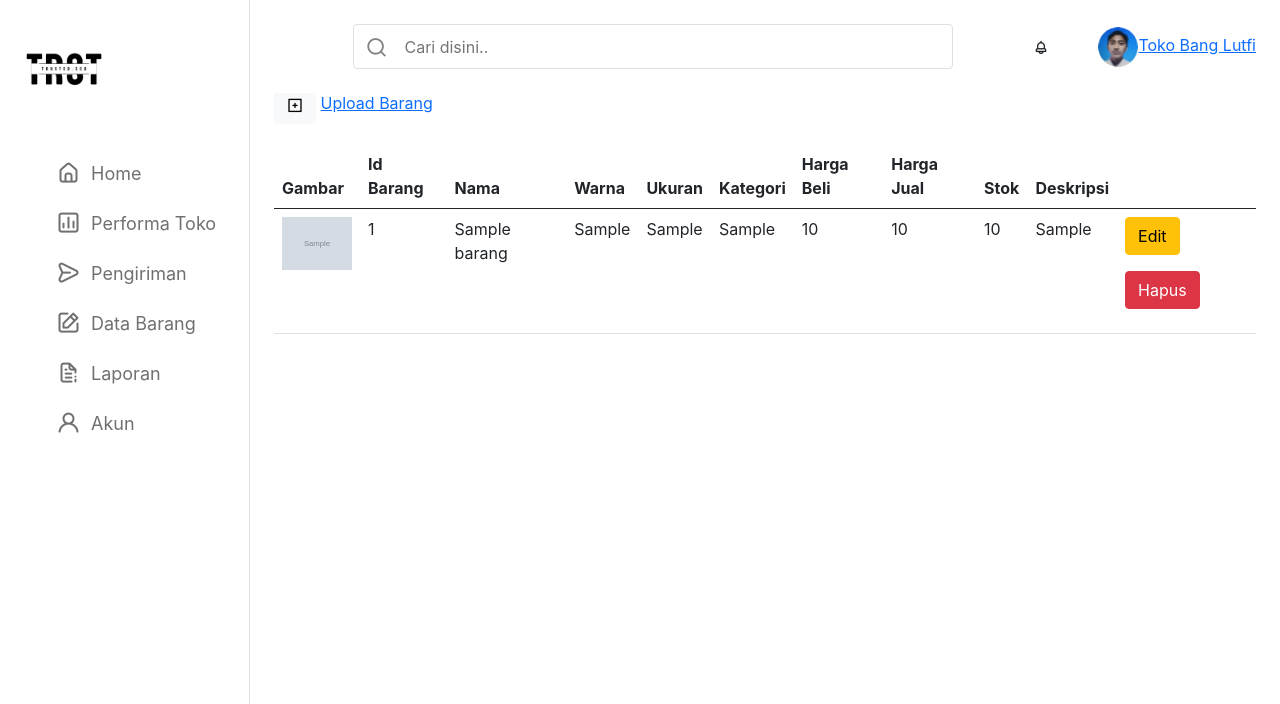
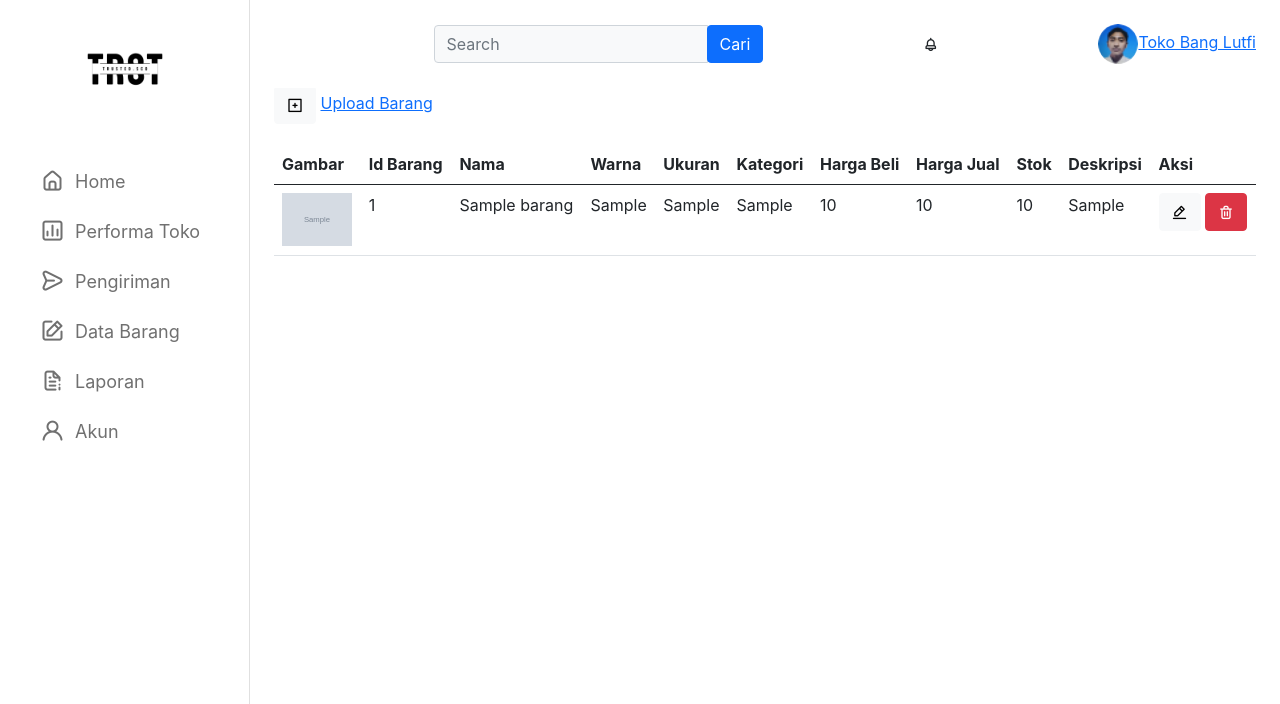
Before and after one commit to kusmayogi/Trusted-website, a PHP site: page /data_barang.php in a window 1280 px wide. Shown: the top 704 px of the page. Run offline with PHP 8.4, Linux system fonts and the light colour scheme; tables that the repository leaves empty or names only in its code hold one stand-in row (values such as "Sample post"); grey boxes marked "Sample" are stand-in pictures; data that the repository does not hold is empty; some libraries are stand-ins or nearby versions.

Commit message:
update data barang

```diff
--- a/data_barang.php
+++ b/data_barang.php
@@ -1,4 +1,5 @@
 <?php
+error_reporting(0);
 require "koneksi.php"
 
 ?>
@@ -9,26 +10,20 @@ require "koneksi.php"
     <meta name="viewport" content="width=device-width, initial-scale=1">
     <link rel="stylesheet" type="text/css" href="css/bootstrap.min.css">
     <link rel="stylesheet" href="https://unicons.iconscout.com/release/v4.0.0/css/line.css">
+    <script src="https://kit.fontawesome.com/5be573901b.js" crossorigin="anonymous"></script>
     <link rel="stylesheet" href="style.css">
     <title>Data Barang</title>
-    <!-- <style type="text/css">
-       a button{
-        background-color: salmon;
-        color: $fff;
-        padding: 10px;
-        font-size: 12px;
-       }
-    </style> -->
+
   </head>
   <body>
     <nav>
-        <div class="logo-name">
+        <!-- <div class="logo-name"> -->
             <div class="logo-image">
                 <img src="image/TRST.png" width="200">
             </div>
-        </div>
+        <!-- </div> -->
         <div class="menu-items">
-            <ul class="nav-links">
+            <ul class="nav-links nav-link collapsed">
             <li><a href="home.php">
                     <i class="uil uil-estate"></i>
                         <span class="link-name">Home</span>
@@ -59,17 +54,24 @@ require "koneksi.php"
     <section class="dashboard">
         <div class="top">
             <i></i>
-            <div class="search-box">
-                <i class="uil uil-search"></i>
-                <input type="text" placeholder="Cari disini..">
-            </div>
+            <form action="" method="POST" class="d-none d-sm-inline-block form-inline mr-auto ml-md-3 my-2 my-md-0 mw-100 navbar-search">
+                <div class="input-group">
+                    <input type="text" name="query" class="form-control bg-light border-o" placeholder="Search">
+                    <div class="input-group-append">
+                        <button type="submit" name="cari" class="btn btn-primary">Cari
+                            <!-- <i class="uil-search"></i> -->
+                        </button>
+                    </div>
+                </div>
+            </form>
+
             <div class="notifications">
                 <i class="uil uil-bell"></i>
             </div>
 
             <a href="login.php"><img src="image/lutpi.png" alt=""><span class="link-name">Toko Bang Lutfi</span></a>
         </div>
-        <div class="row">
+  <div class="row">
       <div class="col mb-3">
       <button type="button" class="btn btn-primary">Primary</button>
       </div>
@@ -95,13 +97,20 @@ require "koneksi.php"
         <th scope="col">Harga Jual</th>
         <th scope="col">Stok</th>
         <th scope="col">Deskripsi</th>
-        <th scope="col"></th>
+        <th scope="col">Aksi</th>
       </tr>
     </thead>
     <tbody>
       <?php
-      $tampil = mysqli_query($koneksi, "SELECT * FROM barang order by id_barang asc");
-      while ($data = mysqli_fetch_array($tampil)):
+     $query = $_POST['query'];
+      if ($query != ''){
+            $tampil = mysqli_query($koneksi, "SELECT * FROM barang WHERE nama LIKE '%$query%' OR kategori LIKE '%$query%' OR ukuran LIKE '%$query%' ");
+      } else{
+            $tampil = mysqli_query($koneksi, "SELECT * FROM barang order by id_barang asc");
+      }
+
+      if(mysqli_num_rows($tampil)){
+      while ($data = mysqli_fetch_array($tampil)){
       ?>
       <tr>
         <td><img src="image/<?php echo $data['gambar'];?>"width="70px"></td>
@@ -116,11 +125,13 @@ require "koneksi.php"
         <td><?= $data['deskripsi']?></td>
         <!-- <td><button type="submit" class="btn btn-danger mb-3" name="hal">hapus</button></td> -->
         <td>
-           <a href="edit_barang.php?id_barang=<?php echo $data['id_barang']; ?>" name="bupdate" class="btn btn-warning mb-3">Edit</a>
-           <a href="hapus_barang.php?id_barang=<?php echo $data['id_barang']; ?>" name="bhapus"class="btn btn-danger mb-3">Hapus</a>
+           <a href="edit_barang.php?id_barang=<?php echo $data['id_barang']; ?>" name="bupdate" class="btn btn-light mb-3"><i class="uil uil-edit-alt"></i></a>
+           <a href="hapus_barang.php?id_barang=<?php echo $data['id_barang']; ?>" name="bhapus"class="btn btn-danger mb-3"><i class="uil uil-trash-alt"></i></a>
         </td>
       </tr>
-      <?php endwhile; ?>
+      <?php }} else{
+          echo'<tr><td colspan="11">Data Yang Dicari Tidak Ada...</td></tr>';
+      }?>
     </tbody>
   </table>
 </div>
```
